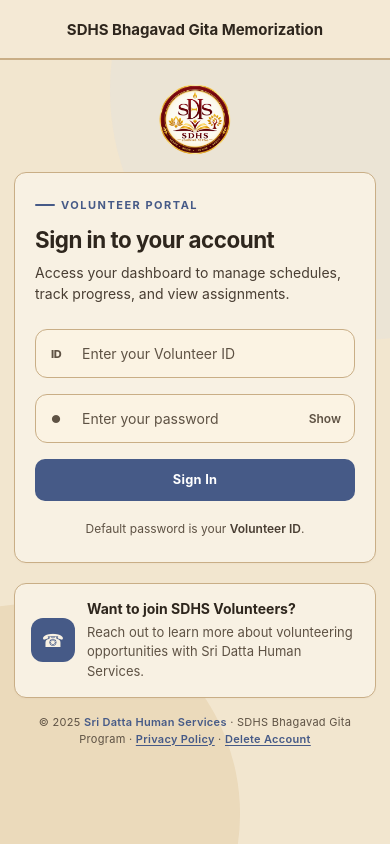
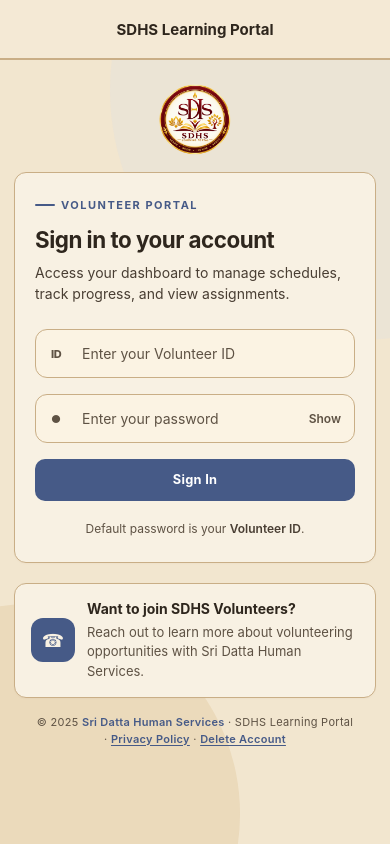
Before and after one commit to MADHANDatta-likki/SDHS-BG-Web_Frontend, a React (Vite) app: page /login in a window 390 px wide. Built offline with nearby package versions, Linux system fonts and the light colour scheme; no server answers.

Commit message:
rename App name across web and mobile

```diff
--- a/src/constants/AppConstants.ts
+++ b/src/constants/AppConstants.ts
@@ -1,3 +1,3 @@
-export const APPLICATION_NAME = "SDHS Bhagavad Gita";
+export const APPLICATION_NAME = "SDHS Learning Portal";
 export const APPLICATION_VERSION = "0.0.0";
 export const API_TIMEOUT = 30_000;
--- a/src/features/auth/pages/LoginPage.tsx
+++ b/src/features/auth/pages/LoginPage.tsx
@@ -9,7 +9,7 @@
     <div className="login-page">
       <header className="login-page__header">
         <div className="login-page__brand">
-          SDHS Bhagavad Gita Memorization
+          SDHS Learning Portal
         </div>
       </header>
 
@@ -49,8 +49,8 @@
           </aside>
 
           <footer className="login-page__footer">
-            © 2025 <span>Sri Datta Human Services</span> · SDHS Bhagavad Gita
-            Program · <Link to={ROUTES.PRIVACY_POLICY}>Privacy Policy</Link> ·{" "}
+            © 2025 <span>Sri Datta Human Services</span> · SDHS Learning Portal ·{" "}
+            <Link to={ROUTES.PRIVACY_POLICY}>Privacy Policy</Link> ·{" "}
             <Link to={ROUTES.DELETE_ACCOUNT}>Delete Account</Link>
           </footer>
         </div>
--- a/src/pages/common/DeleteAccountPage.tsx
+++ b/src/pages/common/DeleteAccountPage.tsx
@@ -6,8 +6,8 @@
 import { effectiveDate, lastUpdated, version } from "../../constants/legal";
 import "./privacy-policy.css";
 
-const pageTitle = "Delete Your SDHS Bhagavad Gita Learning Account";
-const pageDescription = "Learn how to request deletion of your SDHS Bhagavad Gita Learning account and associated personal information.";
+const pageTitle = "Delete Your SDHS Learning Portal Account";
+const pageDescription = "Learn how to request deletion of your SDHS Learning Portal account and associated personal information.";
 
 function setMeta(name: string, content: string, property = false) {
   const attribute = property ? "property" : "name";
@@ -49,7 +49,7 @@
       <header className="privacy-header">
         <Link className="privacy-brand" to={ROUTES.HOME} aria-label="SDHS Learning Portal home">
           <img src={logo} alt="" />
-          <span>SDHS Bhagavad Gita Learning Platform</span>
+          <span>SDHS Learning Portal</span>
         </Link>
         <Link className="privacy-header__link" to={ROUTES.LOGIN}>Sign In</Link>
       </header>
@@ -69,7 +69,7 @@
         <article className="privacy-policy">
           <section>
             <h2>1. Overview</h2>
-            <p>You may request permanent deletion of your SDHS Bhagavad Gita Learning account and associated personal information at any time.</p>
+            <p>You may request permanent deletion of your SDHS Learning Portal account and associated personal information at any time.</p>
           </section>
           <section>
             <h2>2. How to Request Deletion</h2>
@@ -113,7 +113,7 @@
       </main>
 
       <footer className="privacy-footer">
-        <span>© SDHS Bhagavad Gita Learning Platform</span>
+        <span>© SDHS Learning Portal</span>
         <Link to={ROUTES.PRIVACY_POLICY}>Privacy Policy</Link>
         <Link to={ROUTES.DELETE_ACCOUNT}>Delete Account</Link>
       </footer>
--- a/src/pages/common/PrivacyPolicyPage.tsx
+++ b/src/pages/common/PrivacyPolicyPage.tsx
@@ -26,7 +26,7 @@
       <header className="privacy-header">
         <Link className="privacy-brand" to={ROUTES.HOME} aria-label="SDHS Learning Portal home">
           <img src={logo} alt="" />
-          <span>SDHS Bhagavad Gita Learning Platform</span>
+          <span>SDHS Learning Portal</span>
         </Link>
         <Link className="privacy-header__link" to={ROUTES.LOGIN}>Sign In</Link>
       </header>
@@ -40,7 +40,7 @@
             <div><dt>Last Updated</dt><dd>{lastUpdated}</dd></div>
             <div><dt>Version</dt><dd>{version}</dd></div>
           </dl>
-          <p>This policy explains how the SDHS Bhagavad Gita Learning Platform handles information used to deliver and administer its educational programs.</p>
+          <p>This policy explains how the SDHS Learning Portal handles information used to deliver and administer its educational programs.</p>
         </section>
 
         <div className="privacy-layout">
@@ -52,7 +52,7 @@
           <article className="privacy-policy">
             <section id="introduction">
               <h2>1. Introduction</h2>
-              <p>Sanatana Dharma Hindu Society (“SDHS,” “we,” “us,” or “our”) operates the SDHS Bhagavad Gita Learning Platform. The platform supports volunteers participating in Fluent Reading, Memorization, and Revision programs and provides role-specific tools for students, teachers, and administrators.</p>
+              <p>Sanatana Dharma Hindu Society (“SDHS,” “we,” “us,” or “our”) operates the SDHS Learning Portal. The platform supports volunteers participating in Fluent Reading, Memorization, and Revision programs and provides role-specific tools for students, teachers, and administrators.</p>
               <p>By using the platform, you acknowledge the information practices described in this policy.</p>
             </section>
 
@@ -133,7 +133,7 @@
       </main>
 
       <footer className="privacy-footer">
-        <span>© SDHS Bhagavad Gita Learning Platform</span>
+        <span>© SDHS Learning Portal</span>
         <Link to={ROUTES.PRIVACY_POLICY}>Privacy Policy</Link>
       </footer>
     </div>
```
